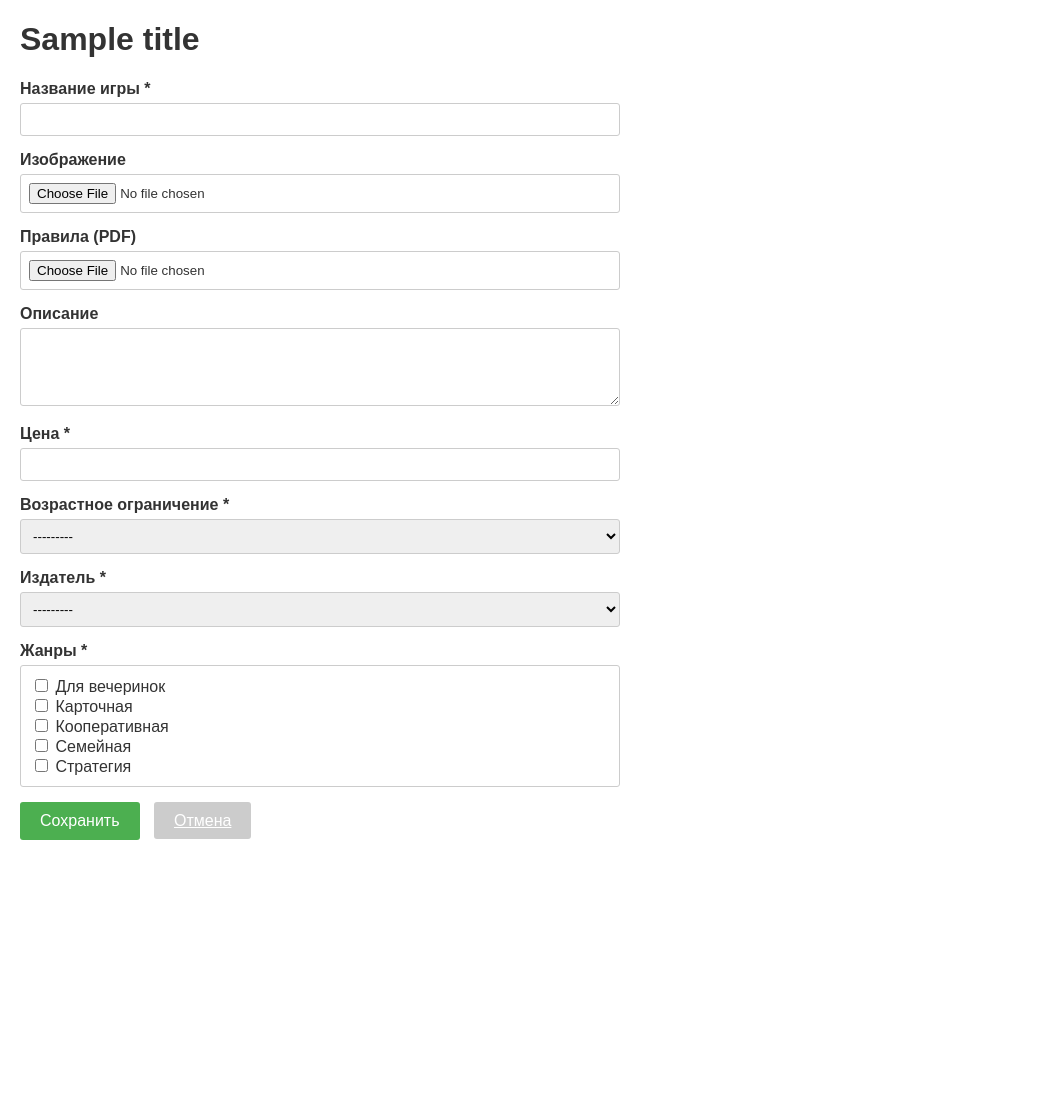
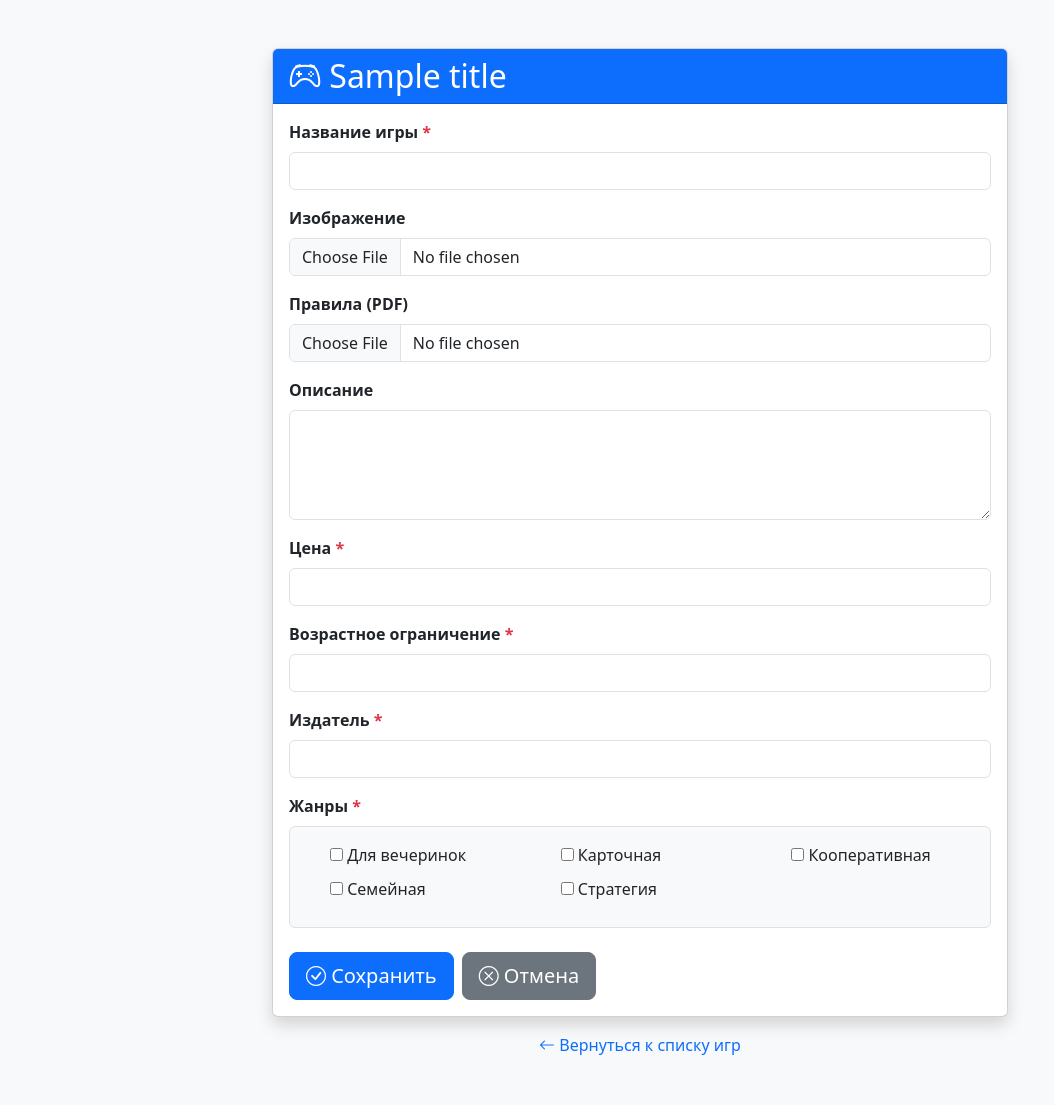
Before and after one commit to Katsero/web-4, a Django app: template puzzlestore/templates/puzzlestore/game_form.html in a window 1280 px wide. Shown: the whole page, without its empty margins (0-1054 px from the left). Before the commit the page ends 840 px from the top, so only its background shows below. Run offline with Django 5.2, Linux system fonts and the light colour scheme; data comes from the database, SQL or seed files in the repository; both versions use the stored data as it was after the commit; the template is opened without the code that fills it: values that come from a table or form of the project are taken from there, most other values are stand-ins (such as "Sample title", 1, 10 or a date in 2020).

Commit message:
framework bootstrap

```diff
--- a/puzzlestore/templates/puzzlestore/game_form.html
+++ b/puzzlestore/templates/puzzlestore/game_form.html
@@ -1,56 +1,119 @@
 <!DOCTYPE html>
-<html>
+<html lang="ru">
 <head>
+    <meta charset="UTF-8">
+    <meta name="viewport" content="width=device-width, initial-scale=1.0">
     <title>{{ title }}</title>
-    <style>
-        body { font-family: Arial, sans-serif; margin: 20px; color: #333; }
-        form { max-width: 600px; }
-        .form-group { margin-bottom: 15px; }
-        label { display: block; font-weight: bold; margin-bottom: 5px; }
-        input[type="text"], input[type="number"], input[type="url"],
-        input[type="file"], select, textarea {
-            width: 100%; padding: 8px; border: 1px solid #ccc; border-radius: 3px;
-            box-sizing: border-box;
-        }
-        textarea { resize: vertical; }
-        .checkbox-group { border: 1px solid #ccc; padding: 10px; border-radius: 3px; }
-        .checkbox-group label { display: inline; font-weight: normal; margin-right: 15px; }
-        .btn { padding: 10px 20px; background-color: #4CAF50; color: white; border: none; border-radius: 3px; cursor: pointer; font-size: 16px; }
-        .btn:hover { background-color: #45a049; }
-        .btn-cancel { background-color: #ccc; margin-left: 10px; }
-        .errors { color: red; margin-top: 5px; }
-    </style>
+    <!-- Bootstrap 5 CSS -->
+    <link href="https://cdn.jsdelivr.net/npm/bootstrap@5.3.0/dist/css/bootstrap.min.css" rel="stylesheet">
+    <!-- Bootstrap Icons -->
+    <link rel="stylesheet" href="https://cdn.jsdelivr.net/npm/bootstrap-icons@1.10.0/font/bootstrap-icons.css">
 </head>
-<body>
-    <h1>{{ title }}</h1>
-
-    <form method="post" enctype="multipart/form-data">
+<body class="bg-light">
+    <div class="container py-5">
+        <div class="row justify-content-center">
+            <div class="col-lg-8 col-md-10">
+                <div class="card shadow">
+                    <div class="card-header bg-primary text-white">
+                        <h2 class="mb-0">
+                            <i class="bi bi-controller"></i> {{ title }}
+                        </h2>
+                    </div>
+                    <div class="card-body">
+                        <form method="post" enctype="multipart/form-data" novalidate>
                             {% csrf_token %}
 
                             {% for field in form %}
-        <div class="form-group">
-            <label for="{{ field.id_for_label }}">{{ field.label }}{% if field.field.required %} *{% endif %}</label>
+                            <div class="mb-3">
+                                <label for="{{ field.id_for_label }}" class="form-label fw-bold">
+                                    {{ field.label }}
+                                    {% if field.field.required %}
+                                        <span class="text-danger">*</span>
+                                    {% endif %}
+                                </label>
 
                                 {% if field.name == 'genres' %}
-            <div class="checkbox-group">
+                                <div class="border rounded p-3 bg-light">
+                                    <div class="row">
+                                        {% for choice in field %}
+                                        <div class="col-md-6 col-lg-4 mb-2">
+                                            <div class="form-check">
+                                                {{ choice.tag }}
+                                                <label class="form-check-label" for="{{ choice.id_for_label }}">
+                                                    {{ choice.choice_label }}
+                                                </label>
+                                            </div>
+                                        </div>
+                                        {% endfor %}
+                                    </div>
+                                </div>
+                                {% elif field.name == 'image' or field.name == 'rules_file' %}
+                                <input type="file"
+                                       name="{{ field.html_name }}"
+                                       id="{{ field.id_for_label }}"
+                                       class="form-control {% if field.errors %}is-invalid{% endif %}">
+                                {% if field.value %}
+                                <div class="form-text">
+                                    <i class="bi bi-file-earmark"></i>
+                                    Текущий файл: {{ field.value }}
+                                </div>
+                                {% endif %}
+                                {% elif field.name == 'description' %}
+                                <textarea name="{{ field.html_name }}"
+                                          id="{{ field.id_for_label }}"
+                                          class="form-control {% if field.errors %}is-invalid{% endif %}"
+                                          rows="4">{{ field.value|default:'' }}</textarea>
+                                {% elif field.field.widget.input_type == 'checkbox' %}
+                                <div class="form-check">
                                     {{ field }}
+                                    <label class="form-check-label" for="{{ field.id_for_label }}">
+                                        {{ field.label }}
+                                    </label>
                                 </div>
                                 {% else %}
-            {{ field }}
+                                <input type="{{ field.field.widget.input_type|default:'text' }}"
+                                       name="{{ field.html_name }}"
+                                       id="{{ field.id_for_label }}"
+                                       value="{{ field.value|default:'' }}"
+                                       class="form-control {% if field.errors %}is-invalid{% endif %}"
+                                       {% if field.field.required %}required{% endif %}>
+                                {% endif %}
+
+                                {% if field.help_text %}
+                                <div class="form-text text-muted">{{ field.help_text }}</div>
                                 {% endif %}
 
                                 {% if field.errors %}
-            <div class="errors">
+                                <div class="invalid-feedback d-block">
                                     {% for error in field.errors %}
-                <p>{{ error }}</p>
+                                    <div><i class="bi bi-exclamation-triangle"></i> {{ error }}</div>
                                     {% endfor %}
                                 </div>
                                 {% endif %}
                             </div>
                             {% endfor %}
 
-        <button type="submit" class="btn">Сохранить</button>
-        <a href="{% url 'puzzlestore:games_crud' %}" class="btn btn-cancel">Отмена</a>
+                            <div class="d-flex gap-2 mt-4">
+                                <button type="submit" class="btn btn-primary btn-lg">
+                                    <i class="bi bi-check-circle"></i> Сохранить
+                                </button>
+                                <a href="{% url 'puzzlestore:games_crud' %}" class="btn btn-secondary btn-lg">
+                                    <i class="bi bi-x-circle"></i> Отмена
+                                </a>
+                            </div>
                         </form>
+                    </div>
+                </div>
+
+                <div class="text-center mt-3">
+                    <a href="{% url 'puzzlestore:games_crud' %}" class="text-decoration-none">
+                        <i class="bi bi-arrow-left"></i> Вернуться к списку игр
+                    </a>
+                </div>
+            </div>
+        </div>
+    </div>
+
+    <script src="https://cdn.jsdelivr.net/npm/bootstrap@5.3.0/dist/js/bootstrap.bundle.min.js"></script>
 </body>
 </html>
```
Also changed, not shown: db.sqlite3. Lines whose indentation alone changed are shown as unchanged.
